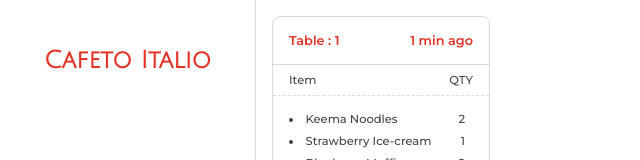
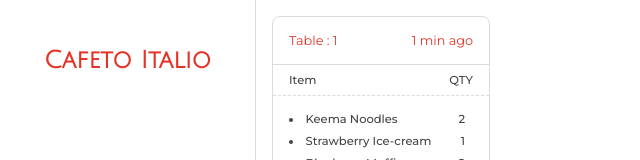
Before and after one commit to netisdark/try, a React (Vite) app in the folder frontDesk/: page /orders in a window 1280 px wide. Shown: the top 160 px of the page, without its empty margins (0-640 px from the left). Built offline with nearby package versions, Linux system fonts and the light colour scheme.

Commit message:
fix font weight

```diff
--- a/frontDesk/src/components/bill/BillHead.module.css
+++ b/frontDesk/src/components/bill/BillHead.module.css
@@ -9,7 +9,6 @@
     align-items: center;
     color: var(--colorPrim);
     border-bottom: 1px solid var(--borderColor);
-    font-weight: 600;
     border-radius: 1vh 1vh 0vh 0vh;
    height: 6vh;
 }
--- a/frontDesk/src/components/orders/Orders.module.css
+++ b/frontDesk/src/components/orders/Orders.module.css
@@ -24,7 +24,6 @@
     justify-content: space-between;
     align-items: center;
     color: var(--colorPrim);
-    font-weight: 600;
     border-radius: 1vh 1vh 0vh 0vh;
     padding: 2vh;
 }
```
